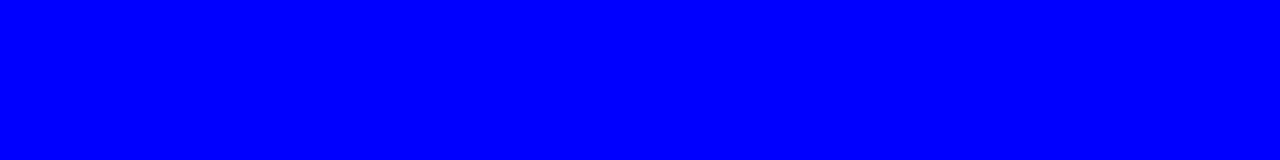
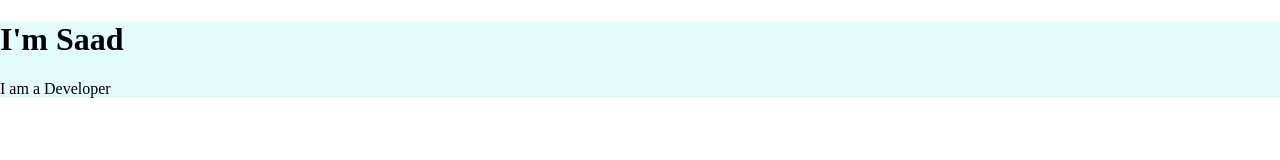
Before and after one commit to SaadSohailBajwa/udemy, a plain HTML site: page my-site/index.html in a window 1280 px wide. Drawn offline with Linux system fonts and the light colour scheme.

Commit message:
section 5 lecture 44
prev commit was s5 l41

```diff
--- a/my-site/css/styles.css
+++ b/my-site/css/styles.css
@@ -1,3 +1,6 @@
-body {
-    background-color: blue;
+body{
+    margin: 0;
 }
+div{
+    background-color: #E3FDFD;
+}
--- a/my-site/index.html
+++ b/my-site/index.html
@@ -8,6 +8,10 @@
     <link rel="stylesheet" href="css/styles.css">
 </head>
 <body>
+    <div>
+            <h1>I'm Saad</h1>
+            <p>I am a Developer</p>
+    </div>
 
 </body>
 </html>
```
